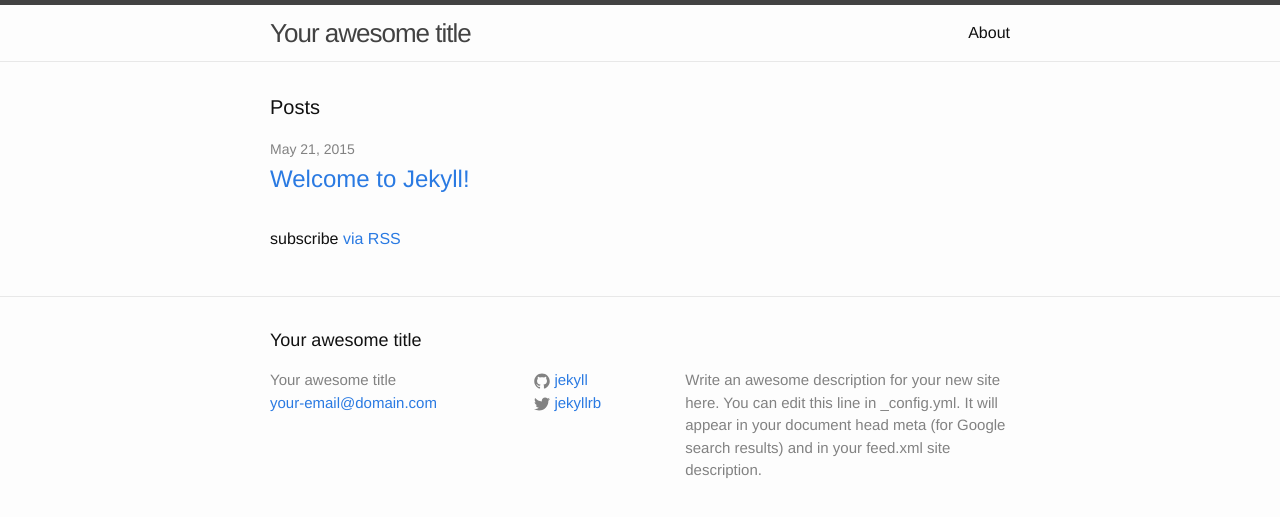
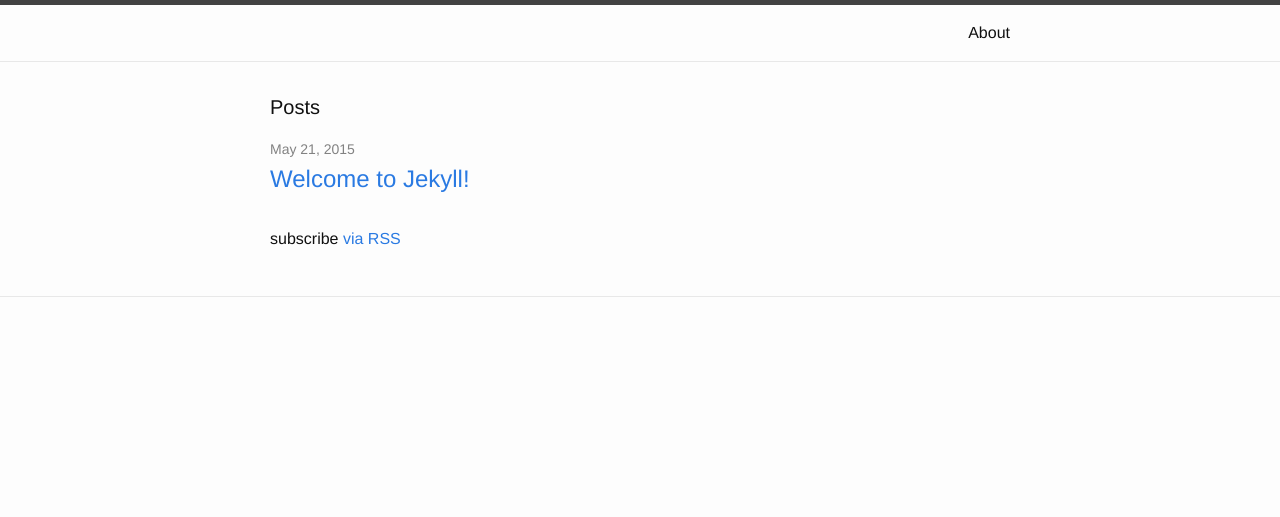
Before and after one commit to wangivan/wangivan.github.io, a Jekyll site: the page built from index.html, in a window 1280 px wide. Shown: the top 517 px of the page. Built offline with Jekyll 4.4.1, drawn with Linux system fonts in a browser that asks for light colours; part of the change alters nothing that is shown.

Commit message:
Update _config.yml

```diff
--- a/_config.yml
+++ b/_config.yml
@@ -1,17 +1,15 @@
 # Site settings
-title: Your awesome title
-email: your-email@domain.com
-description: > # this means to ignore newlines until "baseurl:"
-  Write an awesome description for your new site here. You can edit this
-  line in _config.yml. It will appear in your document head meta (for
-  Google search results) and in your feed.xml site description.
-baseurl: "" # the subpath of your site, e.g. /blog/
-url: "http://wangivan.github.io" # the base hostname & protocol for your site
-twitter_username: jekyllrb
-github_username:  jekyll
+#title: Your awesome title
+#email: your-email@domain.com
+#description: > # this means to ignore newlines until "baseurl:"
+#  Write an awesome description for your new site here. You can edit this
+#  line in _config.yml. It will appear in your document head meta (for
+#  Google search results) and in your feed.xml site description.
+#baseurl: "" # the subpath of your site, e.g. /blog/
+#url: "http://wangivan.github.io" # the base hostname & protocol for your site
+#twitter_username: jekyllrb
+#github_username:  jekyll
 
 # Build settings
 markdown: kramdown
-
-
 pygments: true
```
